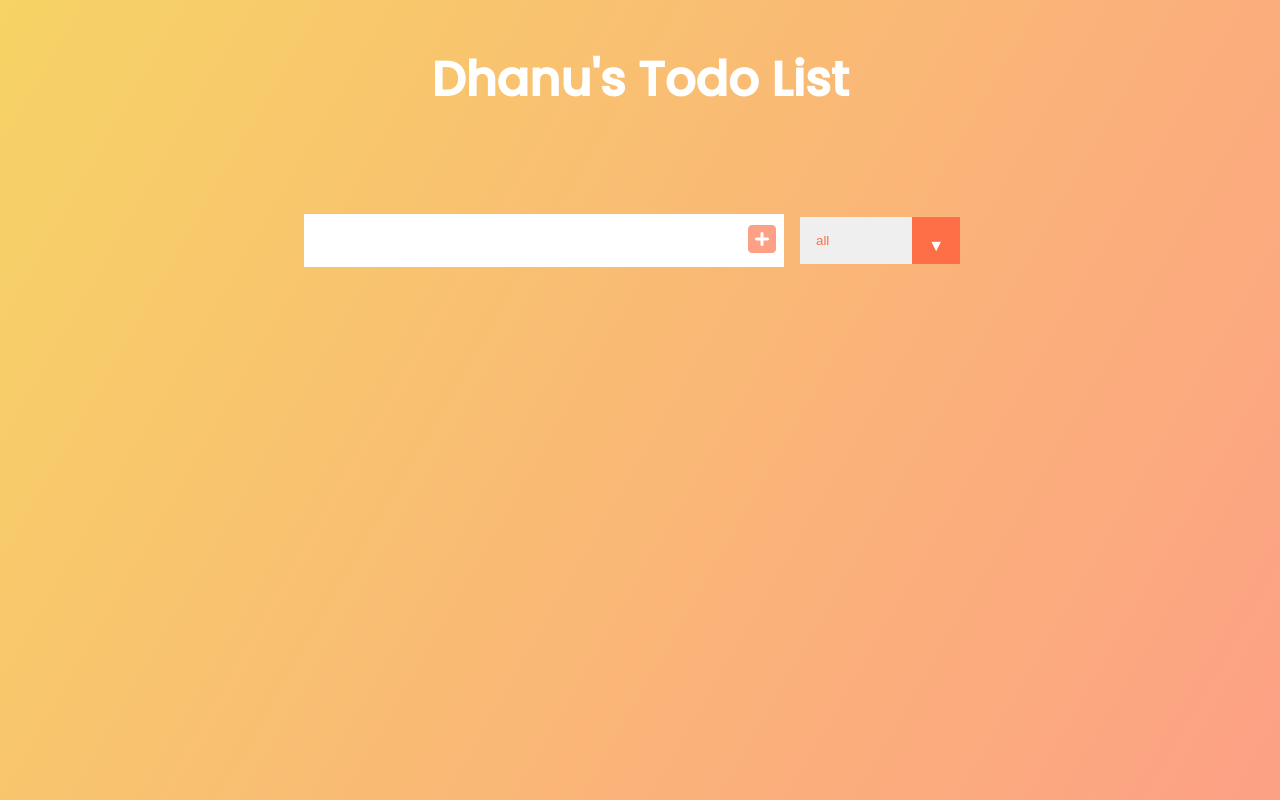
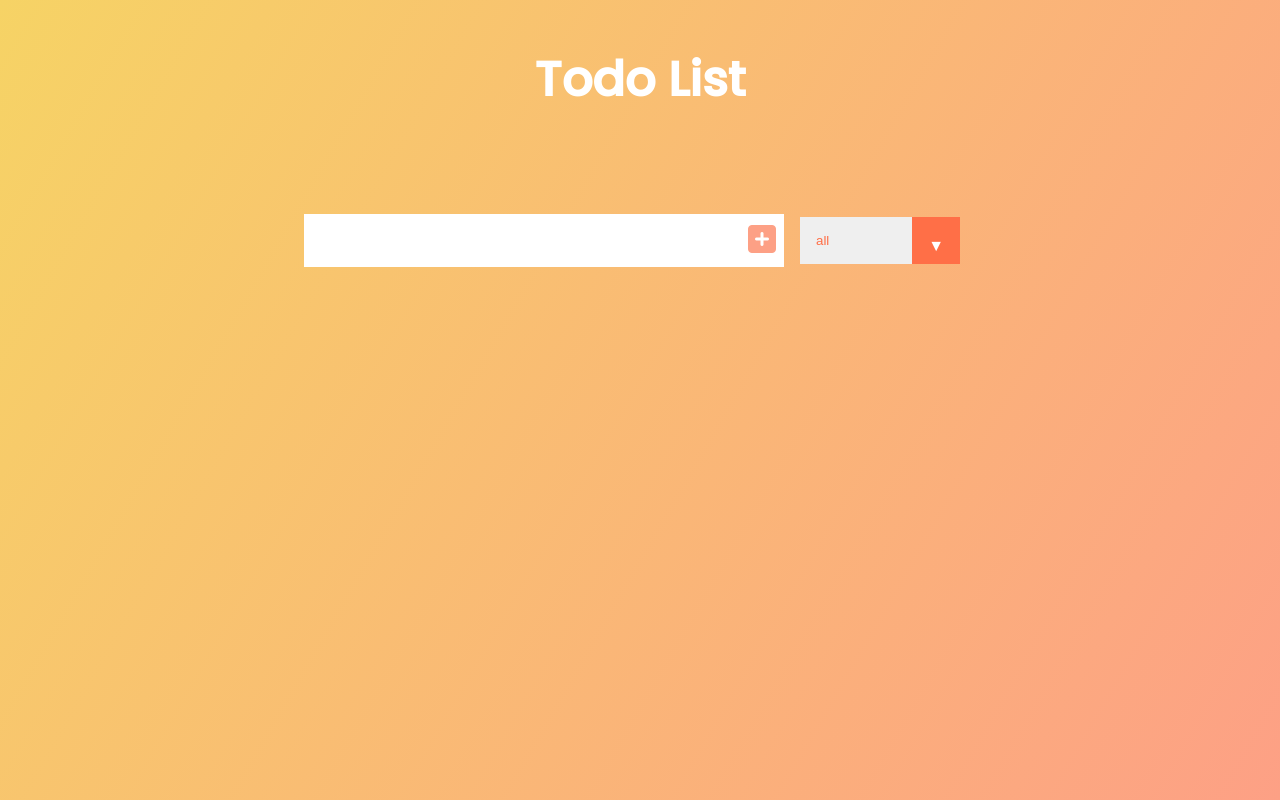
Before and after one commit to dhananjaybdeore/todolist, a plain HTML site: page index.html in a window 1280 px wide. Drawn offline with Linux system fonts and the light colour scheme.

Commit message:
Update index.html

```diff
--- a/index.html
+++ b/index.html
@@ -20,7 +20,7 @@
   </head>
   <body>
     <header>
-      <h1>Dhanu's Todo List</h1>
+      <h1>Todo List</h1>
     </header>
     <form>
       <input type="text" class="todo-input" required="true" />
```
